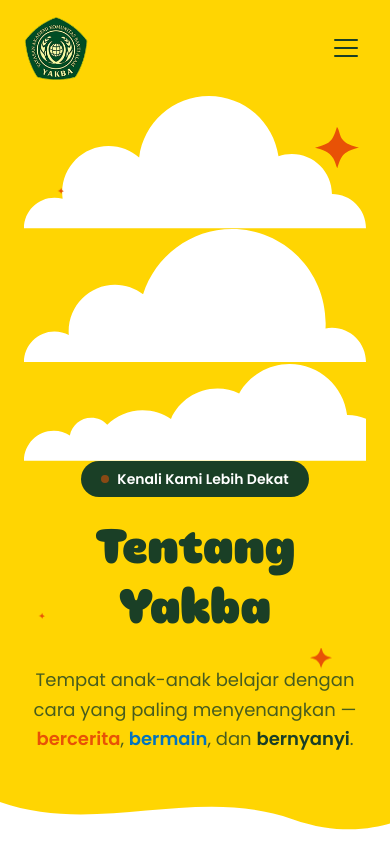
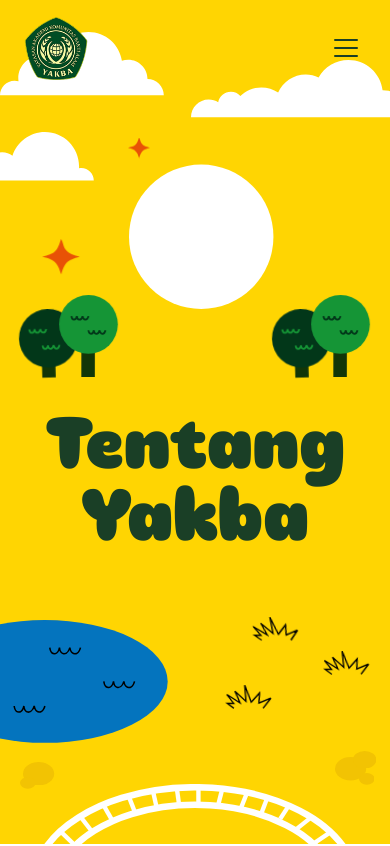
Before and after one commit to SyariefHayat/yakba, a Next.js app: page /about in a window 390 px wide. Shown: the top 846 px of the page. Built offline with nearby package versions, Linux system fonts and the light colour scheme.

Commit message:
feat: implement responsive about page hero section.

```diff
--- a/components/modules/about/about-hero.tsx
+++ b/components/modules/about/about-hero.tsx
@@ -6,112 +6,106 @@
 import CloudRight from "../elements/cloud-right";
 import CloudCenter from "../elements/cloud-center";
 import Star from "../elements/star";
+import RightLine from "../elements/right-line";
+import LeftLine from "../elements/left-line";
+import Circle from "../elements/circle";
+import Tree from "../elements/tree";
+import Pool from "../elements/pool";
+import Grass from "../elements/grass";
+import Ellipse from "../elements/ellipse";
+import Stone from "../elements/stone";
 
 const AboutHero = () => {
   const titleRef = useRef<HTMLHeadingElement>(null);
-  const subtitleRef = useRef<HTMLParagraphElement>(null);
-  const badgeRef = useRef<HTMLDivElement>(null);
 
   useEffect(() => {
-    const tl = gsap.timeline({ delay: 0.3 });
+    if (!titleRef.current) return;
 
-    if (badgeRef.current) {
-      tl.fromTo(
-        badgeRef.current,
-        { scale: 0, opacity: 0 },
-        { scale: 1, opacity: 1, duration: 0.5, ease: "back.out(1.7)" }
-      );
-    }
-
-    if (titleRef.current) {
-      tl.fromTo(
-        titleRef.current,
-        { y: 60, opacity: 0 },
-        { y: 0, opacity: 1, duration: 0.7, ease: "power3.out" },
-        "-=0.2"
-      );
-    }
-
-    if (subtitleRef.current) {
-      tl.fromTo(
-        subtitleRef.current,
-        { y: 40, opacity: 0 },
-        { y: 0, opacity: 1, duration: 0.6, ease: "power2.out" },
-        "-=0.3"
-      );
-    }
+    gsap.fromTo(
+      titleRef.current,
+      { y: 60, opacity: 0 },
+      { y: 0, opacity: 1, duration: 0.7, delay: 0.3, ease: "power3.out" },
+    );
 
     return () => {
-      tl.kill();
+      gsap.killTweensOf(titleRef.current);
     };
   }, []);
 
   return (
-    <section className="w-full min-h-[70vh] flex flex-col items-center justify-center bg-[#FFD502] overflow-hidden relative px-6 py-24 md:py-32">
-      <CloudLeft />
-      <CloudCenter />
-      <CloudRight />
+    <section className="w-full min-h-screen flex flex-col items-center justify-center bg-[#FFD502] overflow-hidden relative">
+      <CloudLeft className="absolute w-[42vw] md:w-60 top-8 left-0 md:left-[5%] md:top-10 lg:left-[12%]" />
+      <CloudRight className="absolute w-[52vw] md:w-75.5 top-15 -right-[1%] md:top-10 md:-right-[3%]" />
+      <CloudCenter className="absolute w-[32vw] md:w-36.75 top-33 -left-[8%] md:left-auto lg:top-32 lg:right-[28%]" />
+
+      <Circle className="absolute w-[50vw] lg:w-[20vw] top-[15%] md:top-[25%] lg:top-[18%] left-[33%] md:left-[30%] lg:left-[38%]" />
 
       <Star
-        delay={1.0}
-        className="top-[20%] left-[10%] md:top-[25%] md:left-[20%]"
+        delay={1.2}
+        className="top-[15%] left-[30%] md:top-[24%] md:left-[32%] lg:top-[60%] lg:left-[25%]"
       />
       <Star
-        delay={1.6}
-        className="top-[15%] right-[8%] md:top-[20%] md:right-[15%]"
+        delay={1.8}
+        className="top-[28%] left-[10%] md:top-[37%] md:left-[28%] lg:top-[25%] lg:left-[30%]"
       />
       <Star
-        delay={2.2}
-        className="bottom-[25%] left-[5%] md:bottom-[30%] md:left-[12%]"
-      />
-      <Star
-        delay={2.8}
-        className="bottom-[20%] right-[12%] md:bottom-[25%] md:right-[20%]"
+        delay={2.4}
+        className="top-[24%] right-[12%] md:top-[32%] md:right-[27%] lg:top-[40%] lg:right-[19%]"
       />
 
-      <div className="relative z-20 flex flex-col items-center text-center max-w-3xl mx-auto">
-        <div
-          ref={badgeRef}
-          className="inline-flex items-center gap-2 bg-[#1A3F26] text-white text-sm md:text-base font-semibold px-5 py-2 rounded-full mb-6"
-          style={{ opacity: 0 }}
-        >
-          <span className="w-2 h-2 bg-[#E85206] rounded-full animate-pulse" />
-          Kenali Kami Lebih Dekat
-        </div>
+      <Tree
+        side="left"
+        size="sm"
+        className="absolute w-[25vw] md:w-[23vw] lg:w-[10vw] top-[35%] left-5 md:top-[25%] md:left-[1%] lg:top-[40%] lg:left-[13%]"
+      />
+      <Tree
+        side="right"
+        size="sm"
+        className="absolute w-[25vw] md:w-[23vw] lg:w-[10vw] top-[35%] right-5 md:top-[25%] md:right-[1%] lg:top-[25%] lg:right-[7%]"
+      />
 
+      <div className="w-full flex items-center justify-center lg:justify-between mt-32 md:mt-14 lg:mt-20">
+        <RightLine />
         <h1
           ref={titleRef}
-          className="font-mochi text-5xl md:text-7xl lg:text-8xl text-[#1A3F26] leading-tight mb-6"
-          style={{ opacity: 0 }}
+          className="text-7xl md:text-8xl lg:text-[140px] font-mochi text-[#1A3F26] text-center leading-none"
         >
-          Tentang Yakba
+          Tentang <br /> Yakba
         </h1>
-
-        <p
-          ref={subtitleRef}
-          className="font-poppins text-lg md:text-xl lg:text-2xl text-[#1A3F26]/80 max-w-xl leading-relaxed"
-          style={{ opacity: 0 }}
-        >
-          Tempat anak-anak belajar dengan cara yang paling menyenangkan —{" "}
-          <span className="font-semibold text-[#E85206]">bercerita</span>,{" "}
-          <span className="font-semibold text-[#0474BE]">bermain</span>, dan{" "}
-          <span className="font-semibold text-[#1A3F26]">bernyanyi</span>.
-        </p>
+        <LeftLine />
       </div>
 
-      {/* Decorative wave bottom */}
-      <div className="absolute bottom-0 left-0 w-full overflow-hidden leading-none">
-        <svg
-          viewBox="0 0 1440 120"
-          className="w-full h-16 md:h-20 lg:h-24"
-          preserveAspectRatio="none"
-        >
-          <path
-            d="M0,32 C360,96 720,0 1080,64 C1260,96 1380,80 1440,72 L1440,120 L0,120 Z"
-            fill="white"
-          />
-        </svg>
-      </div>
+      <Pool className="absolute w-[43vw] md:w-[30vw] lg:w-[13vw] bottom-[12%] md:bottom-[18%] lg:bottom-[3%] left-0" />
+
+      <Grass
+        delay={1.5}
+        skewAmount={15}
+        className="absolute cursor-pointer w-[12vw] md:w-[10vw] lg:w-[6vw] bottom-[24%] left-[65%] md:bottom-[30%] md:left-[65%] lg:bottom-[8%] lg:left-[17%]"
+      />
+      <Grass
+        delay={1.8}
+        skewAmount={12}
+        className="absolute cursor-pointer w-[12vw] md:w-[10vw] lg:w-[6vw] bottom-[20%] right-[5%] md:bottom-[23%] md:right-[8%] lg:bottom-[8%] lg:right-[15%]"
+      />
+      <Grass
+        delay={2.1}
+        skewAmount={18}
+        className="absolute cursor-pointer w-[12vw] md:w-[10vw] lg:w-[6vw] bottom-[16%] right-[30%] md:bottom-[20%] md:right-[40%] lg:bottom-[16%] lg:right-[8%]"
+      />
+
+      <Ellipse
+        className="absolute w-[80vw] lg:w-[50vw]
+          -bottom-[2%] md:-bottom-[3%] lg:-bottom-[8%] left-auto"
+      />
+
+      {/* Cluster kiri */}
+      <Stone className="absolute w-[8vw] lg:w-[4vw] h-auto bottom-[7%] left-[6%] lg:bottom-[18%] lg:left-[15%]" />
+      <Stone className="absolute w-[4vw] lg:w-[2vw] h-auto bottom-[6.5%] left-[5%] lg:bottom-[17%] lg:left-[14%]" />
+
+      {/* Cluster kanan */}
+      <Stone className="absolute w-[8vw] lg:w-[4vw] h-auto bottom-[7.5%] right-[6%] lg:bottom-[3%] lg:right-[6%]" />
+      <Stone className="absolute w-[4vw] lg:w-[2vw] h-auto bottom-[7%] right-[4%] lg:bottom-[2.5%] lg:right-[4%]" />
+      <Stone className="absolute w-[6vw] lg:w-[3vw] h-auto bottom-[9%] right-[3.5%] lg:bottom-[5%] lg:right-[4.5%]" />
     </section>
   );
 };
--- a/components/modules/home/hero-section.tsx
+++ b/components/modules/home/hero-section.tsx
@@ -1,4 +1,3 @@
-import Butterfly from "../elements/butterfly";
 import Circle from "../elements/circle";
 import CloudCenter from "../elements/cloud-center";
 import CloudLeft from "../elements/cloud-left";
@@ -12,7 +11,6 @@
 import Text from "../elements/text";
 import Star from "../elements/star";
 import Tree from "../elements/tree";
-import TreeLeft from "../elements/tree-left";
 
 const HeroSection = () => {
   return (
```
